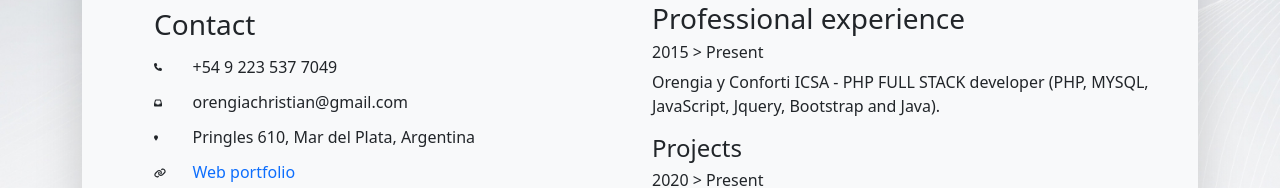
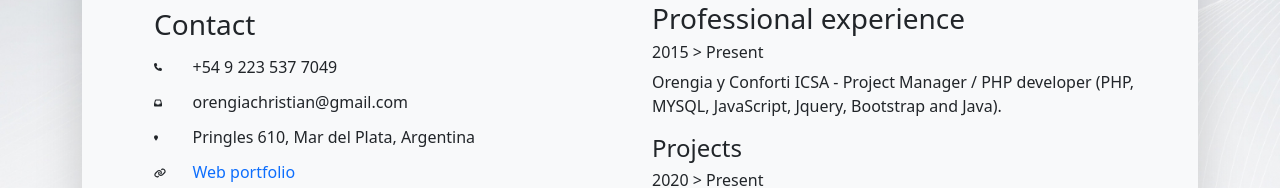
Before and after one commit to mxchristian17/portfolio, a React (Create React App) app: page /resume in a window 1280 px wide. Shown: the part 410-598 px from the top of the page. Built offline with nearby package versions, Linux system fonts and the light colour scheme.

Commit message:
updated OyC experience

```diff
--- a/src/Components/Resume/Resume.js
+++ b/src/Components/Resume/Resume.js
@@ -68,7 +68,7 @@ const Resume = () => {
           <h3>Professional experience</h3>
 
           <h6>2015 {'>'} Present</h6>
-          <p>Orengia y Conforti ICSA - PHP FULL STACK developer (PHP, MYSQL, JavaScript, Jquery, Bootstrap and Java).</p>
+          <p>Orengia y Conforti ICSA - Project Manager / PHP developer (PHP, MYSQL, JavaScript, Jquery, Bootstrap and Java).</p>
 
           <h4> Projects</h4>
 
```
